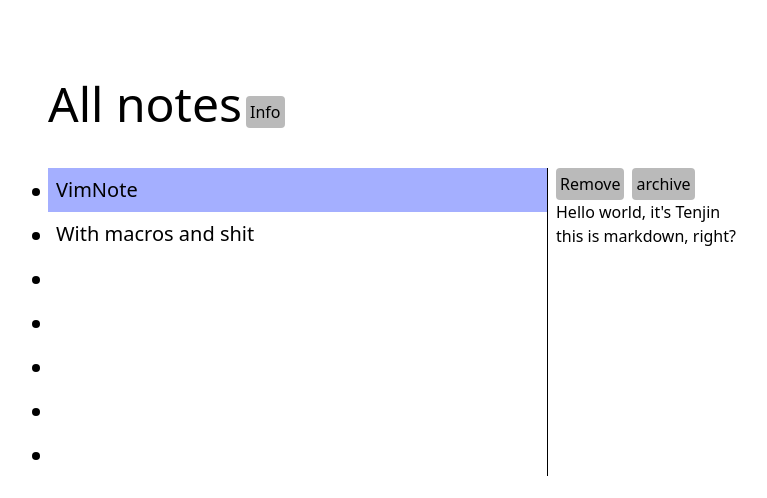
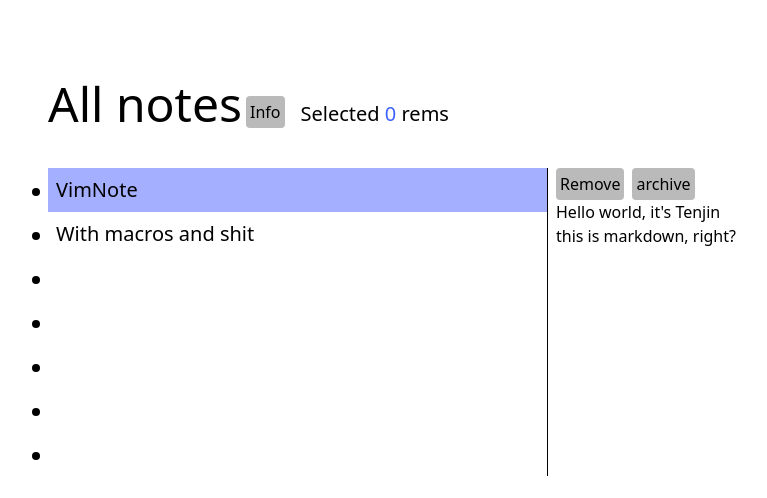
Before and after one commit to reshreshus/tenjin, a Vue app: page / in a window 1280 px wide. Shown: the top 498 px of the page, without its empty margins (112-879 px from the left). Built offline with nearby package versions, Linux system fonts and the light colour scheme; data requests are answered from the project's data file; what @tailwindcss/typography would draw is missing.

Commit message:
+ app-wide nonpersistant rems selected state

```diff
--- /dev/null
+++ b/src/composables/rem-selection.js
@@ -0,0 +1,16 @@
+import { reactive } from 'vue'
+
+const rems = reactive(new Set())
+
+export default function() {
+  return {
+    rems,
+    toggle(rem) {
+      if (rems.has(rem)) {
+        rems.delete(rem)
+      } else {
+        rems.add(rem)
+      }
+    }
+  }
+}
--- a/src/modules/AllNotes.vue
+++ b/src/modules/AllNotes.vue
@@ -7,6 +7,10 @@
       <button @click="modalOpen = true" class="ml-1 p-1 bg-gray rounded">
         Info
       </button>
+
+      <div class="ml-4 text-xl ">
+        Selected <span class="text-blue">{{ remSelection.rems.size }}</span> rems
+      </div>
     </div>
     <!-- Header -->
     <div class="">
@@ -29,6 +33,7 @@
 <script>
 import ModalView from '@/components/ModalView'
 import RemView from '@/modules/RemView'
+import useRemSelection from '@/composables/rem-selection.js'
 
 export default {
   components: {
@@ -37,7 +42,8 @@ export default {
   },
   data() {
     return {
-      modalOpen: false
+      modalOpen: false,
+      remSelection: useRemSelection()
     }
   },
 }
--- a/src/modules/RemView.vue
+++ b/src/modules/RemView.vue
@@ -27,12 +27,13 @@
 </template>
 
 <script>
-import { ref, reactive } from 'vue'
+import { ref } from 'vue'
 import axios from 'axios'
 import { micromark } from 'micromark'
 import useKeydown from '@/composables/keydown'
 import { v4 } from 'uuid'
 import DocView from '@/modules/DocView'
+import useRemSelection from '@/composables/rem-selection.js'
 
 export default {
   components: {
@@ -40,20 +41,9 @@ export default {
   },
   async setup() {
     const { data: rems } = await axios.get('http://localhost:3000/rems')
-    const selected = reactive(new Set())
-    const remSelection = {
-      rems: selected,
-      toggle(rem) {
-        if (selected.has(rem)) {
-          selected.delete(rem)
-        } else {
-          selected.add(rem)
-        }
-      }
-    }
     return {
       rems: ref(rems),
-      remSelection
+      remSelection: useRemSelection()
     }
   },
   data() {
```
